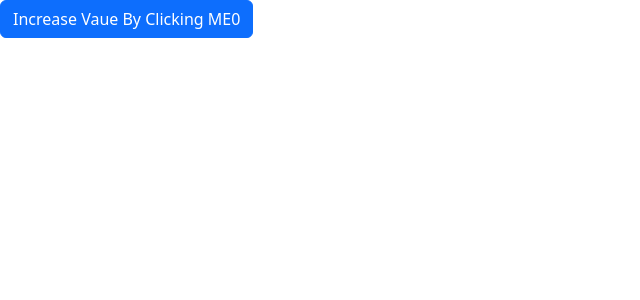
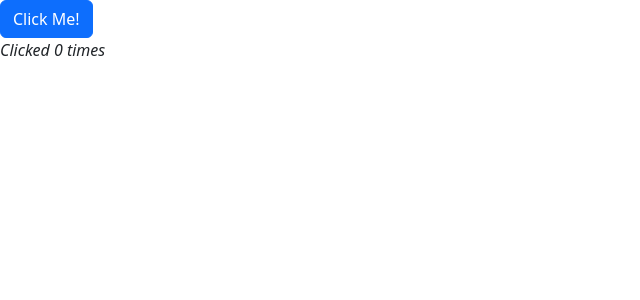
Before and after one commit to Paata1987/React_prj, a React (Create React App) app in the folder restl006/: page / in a window 1280 px wide. Shown: the top 300 px of the page, without its empty margins (0-640 px from the left). Built offline with nearby package versions, Linux system fonts and the light colour scheme.

Commit message:
Clik Counter 26,10,20222

```diff
--- a/restl006/src/Component/button.jsx
+++ b/restl006/src/Component/button.jsx
@@ -16,21 +16,13 @@ class Button extends Component {
 
     handlerclick(event){
         this.setState({counter:++this.state.counter});
-        /* let name =event.target;
-        console.log(event.nativeEvent.toElement); */
     }
 
     render() {
         return (
             <div className='App'>
-                <Buttonclick handleMe={this.handlerclick.bind(this)}
-                 counter = {this.state.counter}/>
-               {/*  <div className="child">
-                    <p onMouseOver= { (e)=>{
-                        console.log(e.target);
-                    }} >Hover Me</p>
-                </div> */}
-                {/* <button className='btn btn-primary' onClick={this.handlerclick.bind(this)}>Increase Vaue By Clicking ME {this.state.counter}</button> */}
+                <Buttonclick handler={this.handlerclick.bind(this)} />
+                <Counter value={this.state.counter}/>
             </div>
         );
     }
@@ -41,11 +33,19 @@ export default Button;
 
 let Buttonclick = (props) =>{
     return(
-            <button
-            className='btn btn-primary'
-            onClick={props.handleMe}>
-                Increase Vaue By Clicking ME
-                {props.counter}
+            <button className='btn btn-primary' onClick={props.handler}>
+                Click Me!
             </button>
     );
 }
+
+
+class Counter extends Component{
+    render(){
+        return(
+            <div>
+                <em>Clicked {this.props.value} times</em>
+            </div>
+        );
+    }
+}
```
Also changed, not shown: 2 other files (tests, documents, lock files or other folders).
